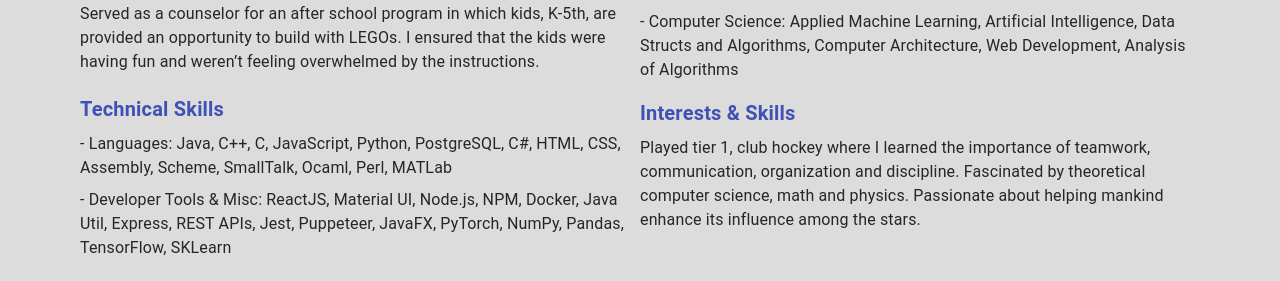
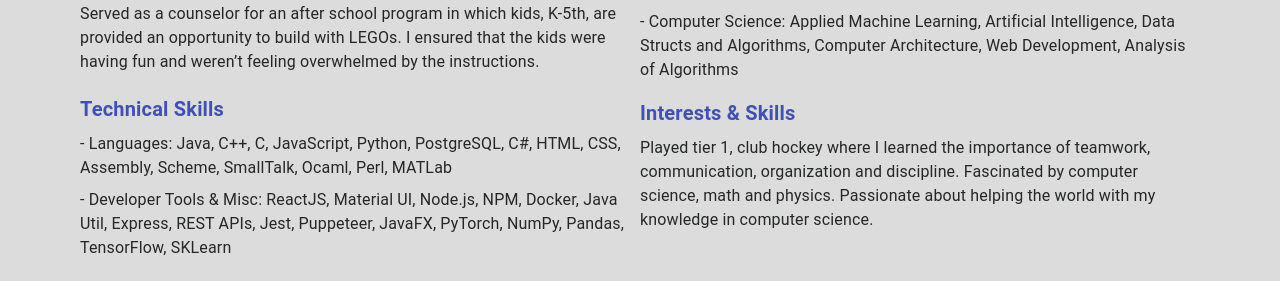
Before and after one commit to Donovanphenry/Donovanphenry, a React (Create React App) app: page /#/Resume in a window 1280 px wide. Shown: the part 1188-1469 px from the top of the page. Built offline with nearby package versions, Linux system fonts and the light colour scheme.

Commit message:
Changed interests and skills on resume

```diff
--- a/src/Resume.js
+++ b/src/Resume.js
@@ -962,7 +962,7 @@ function Resume() {
 
             <Typography className = {classes.interestsDescript}>
               Played tier 1, club hockey where I learned the importance of teamwork, communication, organization and discipline. Fascinated
-              by theoretical computer science, math and physics. Passionate about helping mankind enhance its influence among the stars.
+              by computer science, math and physics. Passionate about helping the world with my knowledge in computer science.
             </Typography>
           </Grid>
         </Grid>
```
Also changed, not shown: 8 other files (tests, documents, lock files or other folders).
